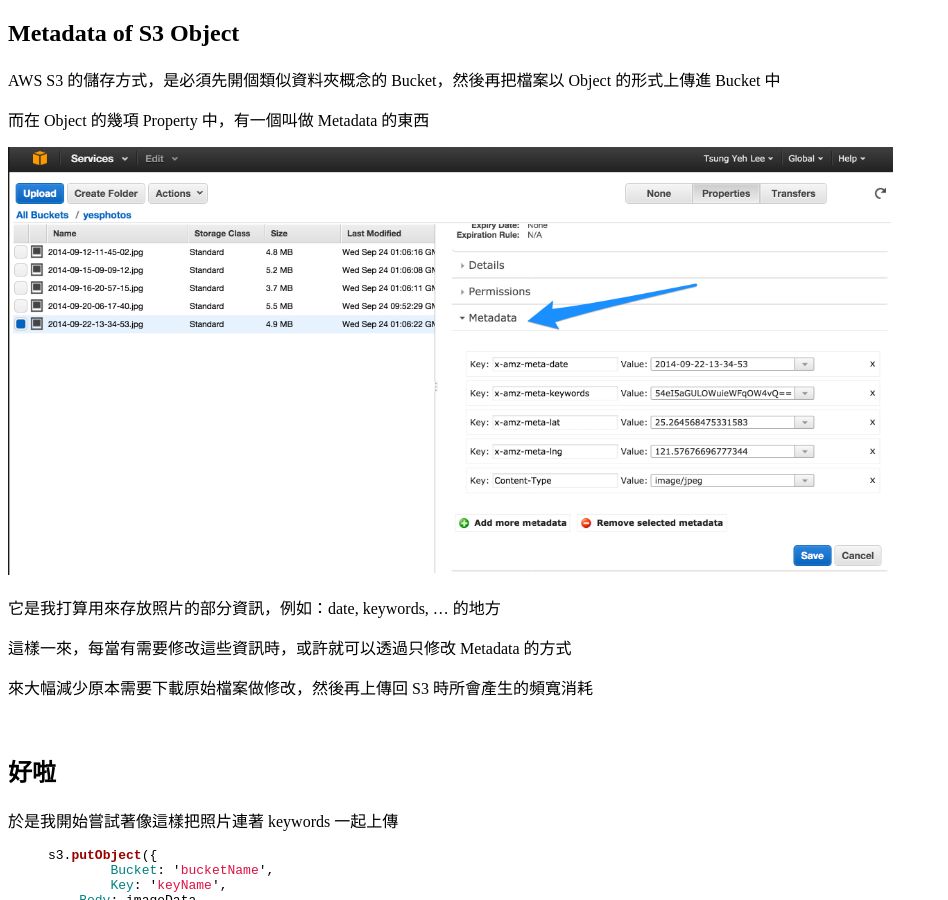
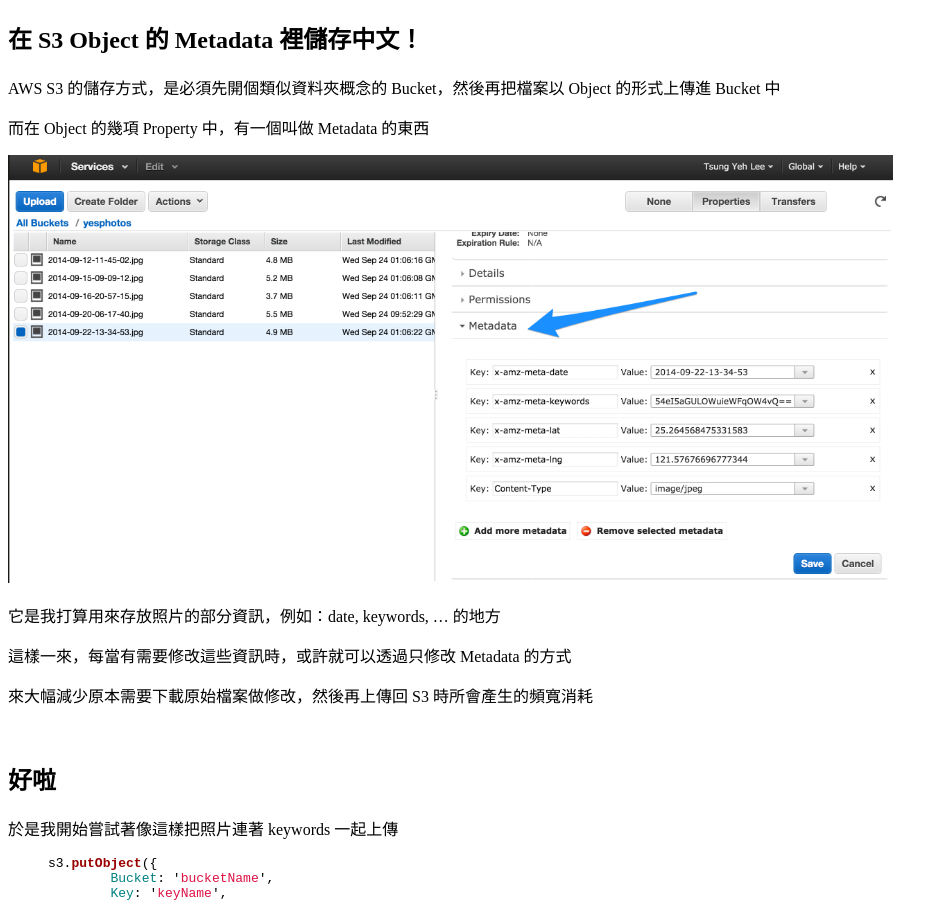
Before and after one commit to hiiamyes/blog, a Jekyll site: the page built from _posts/2014-09-25-s3-object-metadata.md, in a window 1280 px wide and 900 px high. Shown: the whole window, without its empty margins (0-948 px from the left). Built offline with Jekyll 4.4.1, drawn with Linux system fonts in a browser that asks for light colours.

Commit message:
update title

```diff
--- a/_posts/2014-09-25-s3-object-metadata.md
+++ b/_posts/2014-09-25-s3-object-metadata.md
@@ -2,7 +2,7 @@
 layout: post
 ---
 
-Metadata of S3 Object
+在 S3 Object 的 Metadata 裡儲存中文！
 ---
 
 AWS S3 的儲存方式，是必須先開個類似資料夾概念的 Bucket，然後再把檔案以 Object 的形式上傳進 Bucket 中
```
